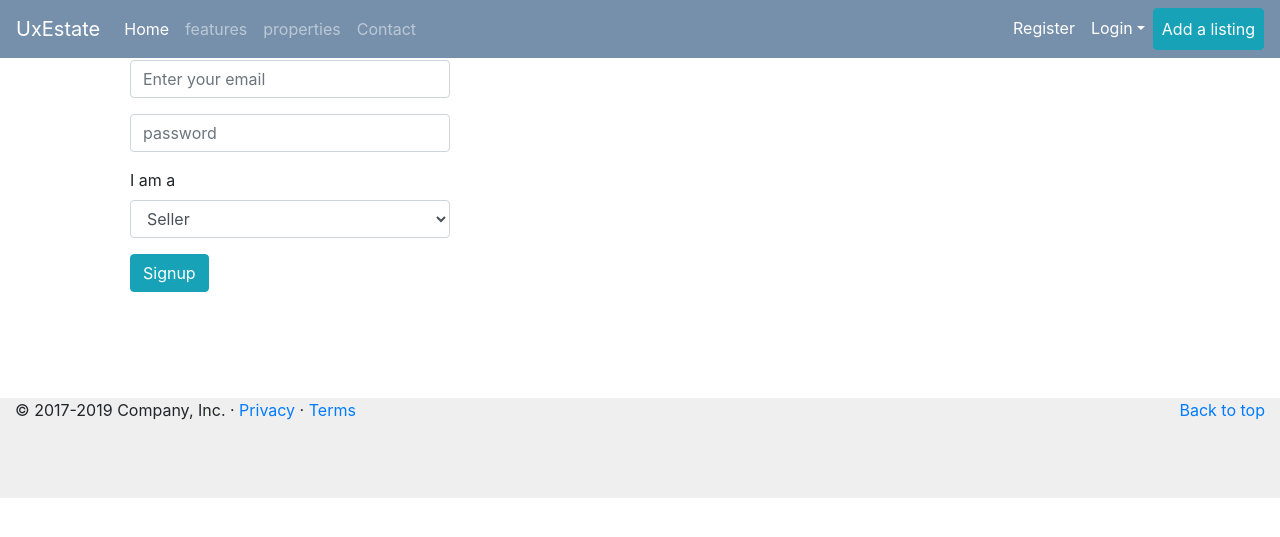
After one commit to yvens47/UxEstate, a PHP site: page /UxEstate/signup.php in a window 1280 px wide. The commit adds this page. Shown: the top 537 px of the page. Run offline with PHP 8.4, Linux system fonts and the light colour scheme; some libraries are stand-ins or nearby versions.

```diff
--- a/Classes/user.php
+++ b/Classes/user.php
@@ -44,7 +44,7 @@ class User
      */
     function login(array $user_data){
 
-        $password = $user_data['password'];
+        $password =  md5($user_data['password']);
         $email = $user_data['email'];
 
         $sql = "select * from member where email='$email' and password='$password'";
@@ -55,10 +55,12 @@ class User
          if($result->num_rows ===1){
 
                 $_SESSION["logged_user_data"] = $result->fetch_assoc() ;  //save user data in a session
-                heade('location: /Account/');
+                header('location: Account/');
 
          }
          else{
+             $_SESSION['login_failed'] = "Sorry Login failed";
+
               header('Location:  ./login-page.php');
          }
 
@@ -84,8 +86,48 @@ class User
      */
     function register(array $user_registration_data){
 
-        $sql = '';
+        $email = $user_registration_data['email'];
+        $password =$user_registration_data['password'];
+
+        $sql = "SELECT * FROM `member` WHERE email ='$email' and password ='$password';";
+
         $result =  $this->db->query($sql);
+
+
+        if($result->num_rows  ==1 ){
+
+            // user already regitered
+            echo "Email address is in use";
+
+            // set session and registered to previous page
+             $_SESSION["logged_user_data"] = $result->fetch_assoc() ;  //save user data in a session
+             header('location: '.$_SERVER['HTTP_REFERER']);
+
+
+        }else{
+            $date = date('Y-m-d');
+            // proceed with registrtation
+            $user = explode('@',$email)[0];
+             $sql ="   INSERT INTO `member`
+            (`id`, `first_name`, `last_name`, `user_name`, `email`, `password`, `register_date`, `date_update`)
+             VALUES (NULL, '', '', '$user',  '$email', MD5('$password'), '$date', '$date');";
+
+             $result =  $this->db->query($sql);
+
+
+             if($result){
+
+
+                //set session and redirect previous page
+                $_SESSION["registered_success"] = "You have registered successfully please login";  //save user data in a session
+                header('location: login-page.php');
+             }
+             else{
+                 echo "Registration failed";
+             }
+
+
+        }
 
 
     }
--- /dev/null
+++ b/signup.php
@@ -0,0 +1,40 @@
+<?php
+
+
+session_start();
+
+require_once 'init.php';
+
+if($user->isLoggedIn()){
+
+    header('location: ./Account/index.php');
+}
+?>
+
+<?php require'templates/header.php' ?>
+    <div class='container' id='register_wwrap'>
+         <div class='row'>
+
+            <div class="col-md-4">
+                    <div class="sign-form-wrapper">
+                         <!---add signup form --->
+                        <?php require ABSPATH."templates/signup_form.php" ?>
+                        <!---add signup form ends here --->
+                    </div>
+
+            </div>
+            <div class="col-md-4">
+                <!-- social login wrapper -->
+                <div class="social-login-wrapper">
+
+                </div>
+                 <!-- social login wrapper -->
+            </div>
+
+        </div>
+
+    </div>
+
+
+
+<?php require'templates/footer.php' ?>
--- a/site.css
+++ b/site.css
@@ -171,6 +171,15 @@ html {
    height: 100%;
 }
 
+#register_wwrap {
+    background: white;
+    padding: 60px;
+    min-height: 100%;
+}
+div#login-page {
+    padding: 60px 0;
+    min-height: 100%;
+}
 body {
    height: 100%;
 }
--- a/templates/header.php
+++ b/templates/header.php
@@ -73,7 +73,7 @@
 
       <?php else: ?>
         <li class="nav-item active">
-          <a class="nav-link" href="#">Register <span class="sr-only">(current)</span></a>
+          <a class="nav-link" href="signup.php">Register <span class="sr-only">(current)</span></a>
         </li>
         <li class="nav-item dropdown show">
         <a class="nav-link dropdown-toggle" href="#" id="dropdown01" data-toggle="dropdown" aria-haspopup="true" aria-expanded="true">Login</a>
--- /dev/null
+++ b/templates/signup_form.php
@@ -0,0 +1,26 @@
+<form method='post' action='signup_handler.php'>
+
+
+                         <div class="form-group">
+                            <!-- <label for="exampleFormControlInput1">Email address</label> -->
+                            <input required name='email' type="email" class="form-control" id="exampleFormControlInput1" placeholder="Enter your email">
+                        </div>
+
+                         <div class="form-group">
+                            <!-- <label for="exampleFormControlInput1">Email address</label> -->
+                            <input name='password' type="password" class="form-control" id="exampleFormControlInput1" placeholder="password">
+                        </div>
+
+                        <div class="form-group">
+                                <label for="exampleFormControlSelect1">I am a</label>
+                                <select name='type'class="form-control" id="exampleFormControlSelect1">
+                                <option value='1'>Seller</option>
+                                <option value='0'>Buyer</option>
+                                </select>
+                        </div>
+
+                         <div class="form-group">
+                         <button class="btn btn-info">Signup </button>
+
+                        </div>
+                        </form>
```
Also changed, not shown: add.php (+12 -59 lines), login-page.php (+37 -0 lines), login_handler.php (added, +41 -0 lines), signup_handler.php (added, +40 -0 lines), templates/add_listing.php (added, +84 -0 lines), templates/login_form.php (added, +20 -0 lines).
